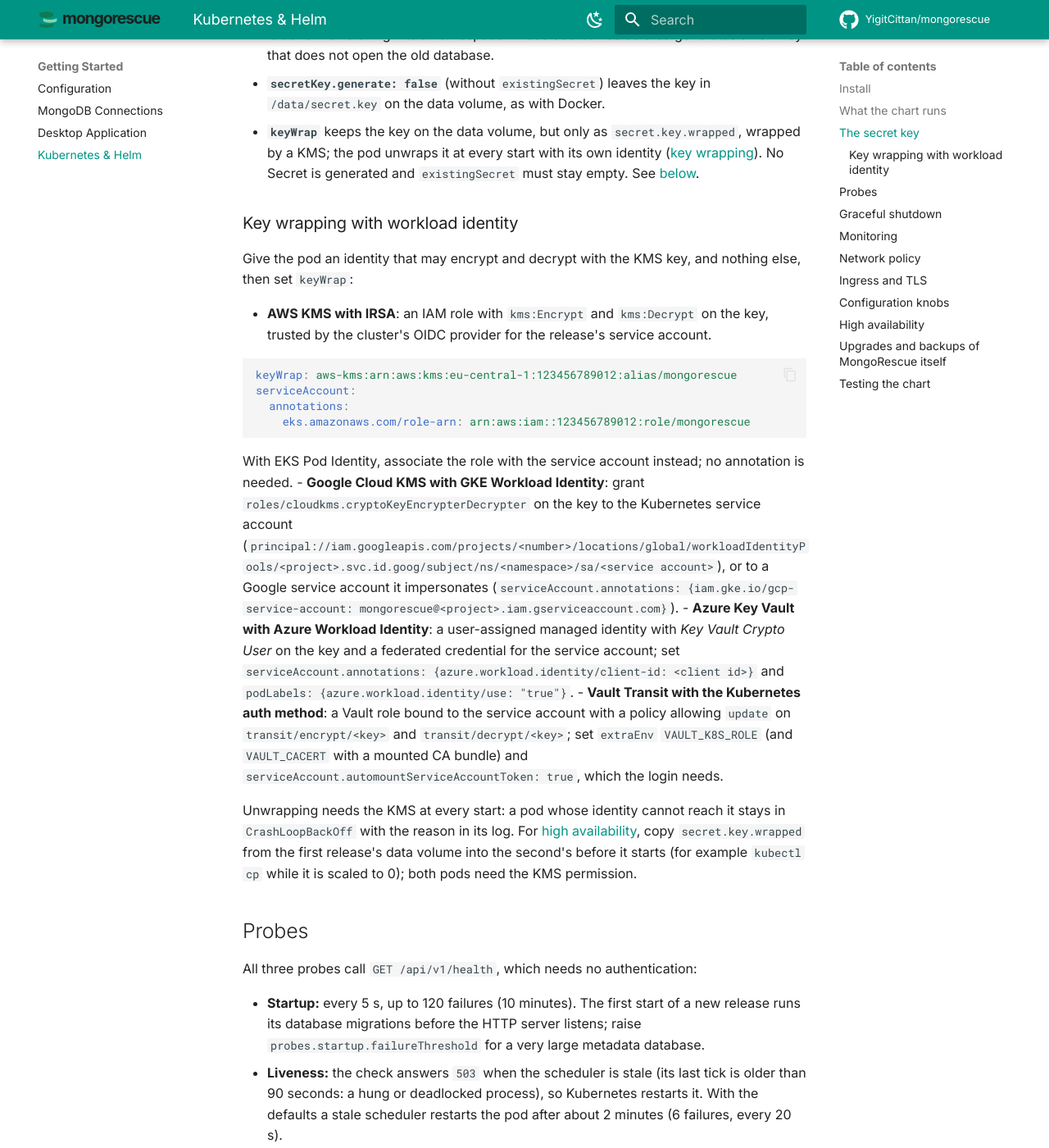
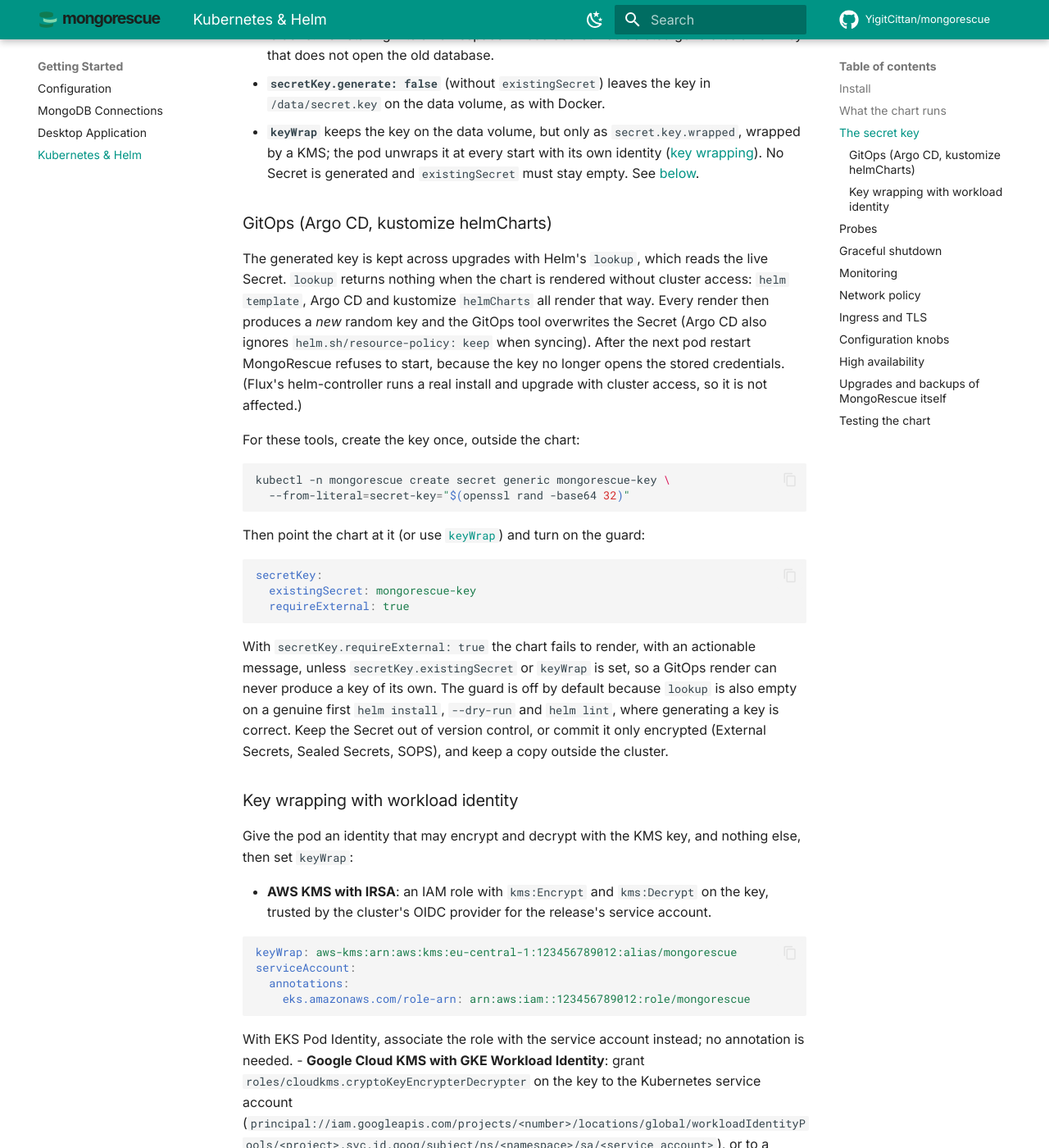
Before and after one commit to YigitCittan/mongorescue, an MkDocs documentation site: the page built from docs/kubernetes.md, in a window 1280 px wide and 1400 px high, scrolled down 2406 px. Shown: the whole window at 82% size. Built offline with MkDocs 1.6.1 and Material for MkDocs 9.7.7, drawn with Linux system fonts in a browser that asks for light colours; comment, search, counter and statistics services are not loaded.

Commit message:
fix(helm): add secretKey.requireExternal for GitOps renders
The generated secret key is kept across upgrades with lookup, which is
empty under Argo CD, kustomize helmCharts and helm template, so every
render produced a new key and the Secret was overwritten.

secretKey.requireExternal (default false) makes the chart fail to render
unless secretKey.existingSecret or keyWrap is set. It is opt-in because
lookup is also empty on a first install, --dry-run and helm lint. Adds a
GitOps section to docs/kubernetes.md, a NOTES.txt hint and a CI check
that renders twice and asserts the failure message.

Closes #219

Co-Authored-By: Claude Opus 5.5 <noreply@anthropic.com>
Signed-off-by: Yigit Cittan <110293872+YigitCittan@users.noreply.github.com>

````diff
--- a/docs/kubernetes.md
+++ b/docs/kubernetes.md
@@ -43,6 +43,27 @@ The key encrypts every stored credential: connection strings, S3 keys, notificat
 - **Default:** without `existingSecret`, the chart generates a random key into the Secret `<release>-secret-key`. Helm keeps the Secret on `helm uninstall` (`helm.sh/resource-policy: keep`) and reuses its key on upgrades. Copy it out of the cluster right after the install (`NOTES.txt` prints the command) and download the [recovery kit](production.md#recovery-kit) once the setup is done. Reinstalling into a namespace whose Secret was deleted generates a *new* key that does not open the old database.
 - **`secretKey.generate: false`** (without `existingSecret`) leaves the key in `/data/secret.key` on the data volume, as with Docker.
 - **`keyWrap`** keeps the key on the data volume, but only as `secret.key.wrapped`, wrapped by a KMS; the pod unwraps it at every start with its own identity ([key wrapping](security.md#wrapping-secretkey-with-a-kms)). No Secret is generated and `existingSecret` must stay empty. See [below](#key-wrapping-with-workload-identity).
+
+### GitOps (Argo CD, kustomize helmCharts)
+
+The generated key is kept across upgrades with Helm's `lookup`, which reads the live Secret. `lookup` returns nothing when the chart is rendered without cluster access: `helm template`, Argo CD and kustomize `helmCharts` all render that way. Every render then produces a *new* random key and the GitOps tool overwrites the Secret (Argo CD also ignores `helm.sh/resource-policy: keep` when syncing). After the next pod restart MongoRescue refuses to start, because the key no longer opens the stored credentials. (Flux's helm-controller runs a real install and upgrade with cluster access, so it is not affected.)
+
+For these tools, create the key once, outside the chart:
+
+```bash
+kubectl -n mongorescue create secret generic mongorescue-key \
+  --from-literal=secret-key="$(openssl rand -base64 32)"
+```
+
+Then point the chart at it (or use [`keyWrap`](#key-wrapping-with-workload-identity)) and turn on the guard:
+
+```yaml
+secretKey:
+  existingSecret: mongorescue-key
+  requireExternal: true
+```
+
+With `secretKey.requireExternal: true` the chart fails to render, with an actionable message, unless `secretKey.existingSecret` or `keyWrap` is set, so a GitOps render can never produce a key of its own. The guard is off by default because `lookup` is also empty on a genuine first `helm install`, `--dry-run` and `helm lint`, where generating a key is correct. Keep the Secret out of version control, or commit it only encrypted (External Secrets, Sealed Secrets, SOPS), and keep a copy outside the cluster.
 
 ### Key wrapping with workload identity
 
````
Also changed, not shown: CHANGELOG.md (+3 -0 lines), 5 other files.
